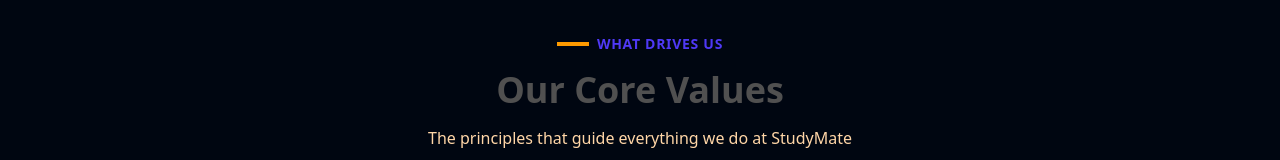
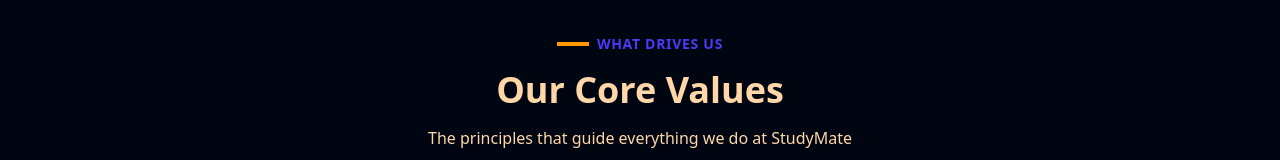
Before and after one commit to Raj3460/b11a11-client-side, a React (Vite) app: page / in a window 1280 px wide. Shown: the part 540-700 px from the top of the page. Built offline with nearby package versions, Linux system fonts and the light colour scheme; no server answers.

Commit message:
added the mission page ui

```diff
--- a/src/Components/Mission.jsx
+++ b/src/Components/Mission.jsx
@@ -20,7 +20,7 @@
               What Drives Us
             </span>
           </div>
-          <h2 className="text-3xl md:text-4xl font-bold text-accent mb-4">
+          <h2 className="text-3xl md:text-4xl font-bold  mb-4">
             Our Core Values
           </h2>
           <p className=" max-w-2xl mx-auto">
```
